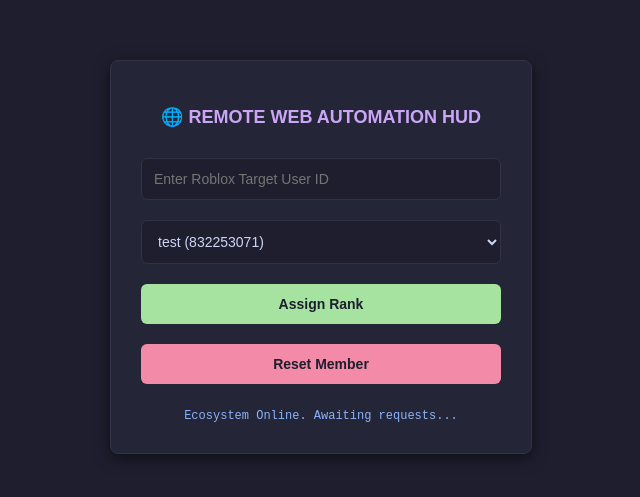
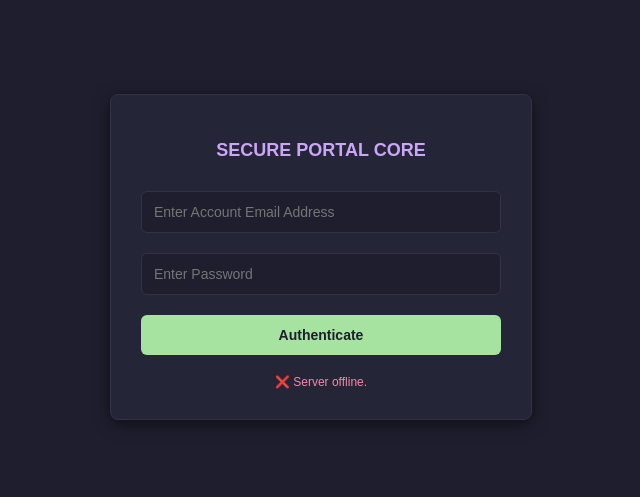
Before and after one commit to ketanindia366-cmyk/roblox-bot, a plain HTML site: page index.html in a window 1280 px wide. Shown: the part 143-640 px from the top of the page, without its empty margins (319-959 px from the left). Drawn offline with Linux system fonts and the light colour scheme; no server answers.

Commit message:
dasdasdasdasdasd

```diff
--- a/index.html
+++ b/index.html
@@ -2,7 +2,7 @@
 <html lang="en">
 <head>
     <meta charset="UTF-8">
-    <title>Roblox Enterprise Web Panel</title>
+    <title>Roblox Secure Web Dashboard</title>
     <style>
         body { background: #1e1e2e; color: #cdd6f4; font-family: Arial, sans-serif; display: flex; justify-content: center; align-items: center; height: 100vh; margin: 0; }
         .card { background: #252538; padding: 30px; border-radius: 8px; box-shadow: 0 4px 15px rgba(0,0,0,0.5); width: 360px; text-align: center; border: 1px solid #313244; }
@@ -12,12 +12,23 @@
         button { background: #a6e3a1; color: #1e1e2e; font-weight: bold; cursor: pointer; transition: 0.2s; font-size: 14px; }
         button:hover { background: #b4befe; }
         #status { font-family: monospace; color: #89b4fa; margin-top: 15px; font-size: 12px; }
+        .hidden { display: none; }
     </style>
 </head>
 <body>
 
-<div class="card">
-    <h2>🌐 REMOTE WEB AUTOMATION HUD</h2>
+<!-- SECURITY GATE PANEL -->
+<div class="card" id="authCard">
+    <h2 id="authTitle">SECURE PORTAL CORE</h2>
+    <input type="text" id="authEmail" placeholder="Enter Account Email Address">
+    <input type="password" id="authPass" placeholder="Enter Password">
+    <button id="authBtn" onclick="handleAuth()">Authenticate</button>
+    <div id="authStatus" style="font-size: 12px; color: #89b4fa; margin-top: 10px;">Checking system state...</div>
+</div>
+
+<!-- MAIN MANAGEMENT PANEL -->
+<div class="card hidden" id="dashboardCard">
+    <h2>🌐 REMOTE WEB DASHBOARD</h2>
     <input type="text" id="userId" placeholder="Enter Roblox Target User ID">
     <select id="rankId">
         <option value="832253071">test (832253071)</option>
@@ -26,26 +37,62 @@
     </select>
     <button onclick="sendRequest('assign')">Assign Rank</button>
     <button onclick="sendRequest('unassign')" style="background: #f38ba8;">Reset Member</button>
-    <div id="status">Ecosystem Online. Awaiting requests...</div>
+    <div id="status">Ecosystem verified. Standby.</div>
 </div>
 
 <script>
+    const serverUrl = 'http://127.0.0.1:3000';
+    let isLoginMode = true;
+
+    async function checkSystemState() {
+        try {
+            const res = await fetch(`${serverUrl}/api/v1/auth-check`);
+            const data = await res.json();
+            isLoginMode = data.hasAccount;
+            document.getElementById('authTitle').innerText = isLoginMode ? "PORTAL GATE: LOGIN" : "PORTAL GATE: SIGN UP";
+            document.getElementById('authBtn').innerText = isLoginMode ? "Log In" : "Sign Up";
+            document.getElementById('authStatus').innerText = "Portal loaded.";
+        } catch {
+            document.getElementById('authStatus').style.color = "#f38ba8";
+            document.getElementById('authStatus').innerText = "❌ Server offline.";
+        }
+    }
+
+    async function handleAuth() {
+        const email = document.getElementById('authEmail').value;
+        const password = document.getElementById('authPass').value;
+        const endpoint = isLoginMode ? 'login' : 'signup';
+
+        try {
+            const res = await fetch(`${serverUrl}/api/v1/${endpoint}`, {
+                method: 'POST',
+                headers: { 'Content-Type': 'application/json' },
+                body: JSON.stringify({ email, password })
+            });
+            if (res.ok) {
+                if (!isLoginMode) {
+                    alert("Account registered. Reloading gateway.");
+                    checkSystemState();
+                } else {
+                    document.getElementById('authCard').classList.add('hidden');
+                    document.getElementById('dashboardCard').classList.remove('hidden');
+                }
+            } else {
+                alert("Authentication failed.");
+            }
+        } catch { alert("Connection error."); }
+    }
+
     async function sendRequest(actionType) {
-        const uid = document.getElementById('userId').value.strip ? document.getElementById('userId').value.strip() : document.getElementById('userId').value;
+        const uid = document.getElementById('userId').value.trim();
         const rank = document.getElementById('rankId').value;
         const statusDiv = document.getElementById('status');
-
-        if(!uid || isNaN(uid)) {
-            statusDiv.style.color = "#f38ba8";
-            statusDiv.innerText = "❌ Please enter a numeric User ID.";
-            return;
-        }
 
         statusDiv.style.color = "#89b4fa";
         statusDiv.innerText = "Dispatching transaction package...";
 
         try {
-            const response = await fetch('http://127.0.0', {
+            const response = await fetch(`${serverUrl}/api/v1/rank`, {
                 method: 'POST',
                 headers: {
                     'Content-Type': 'application/json',
@@ -53,20 +100,20 @@
                 },
                 body: JSON.stringify({ user_id: parseInt(uid), action: actionType, role_id: parseInt(rank) })
             });
-
-            const data = await response.json();
             if (response.ok) {
                 statusDiv.style.color = "#a6e3a1";
-                statusDiv.innerText = `🎉 Success! Group adjusted smoothly.`;
+                statusDiv.innerText = "🎉 Success! Group state modified smoothly.";
             } else {
                 statusDiv.style.color = "#f38ba8";
-                statusDiv.innerText = `❌ Rejection: ${data.error}`;
+                statusDiv.innerText = "❌ Transaction rejected.";
             }
-        } catch (err) {
+        } catch {
             statusDiv.style.color = "#f38ba8";
-            statusDiv.innerText = "❌ Node.js Backend is Offline.";
+            statusDiv.innerText = "❌ Request timed out.";
         }
     }
+
+    window.onload = checkSystemState;
 </script>
 </body>
 </html>
```
Also changed, not shown: server.js (+43 -6 lines), 2 other files.
